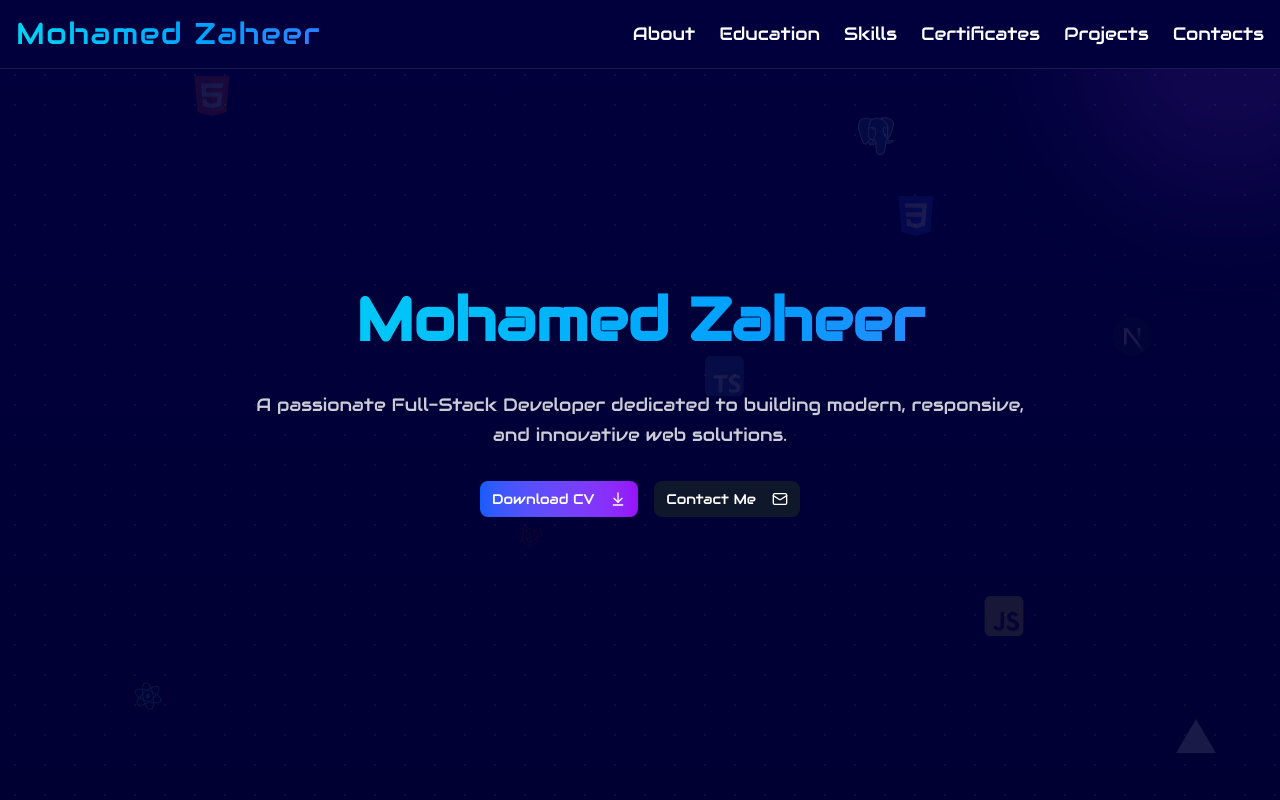
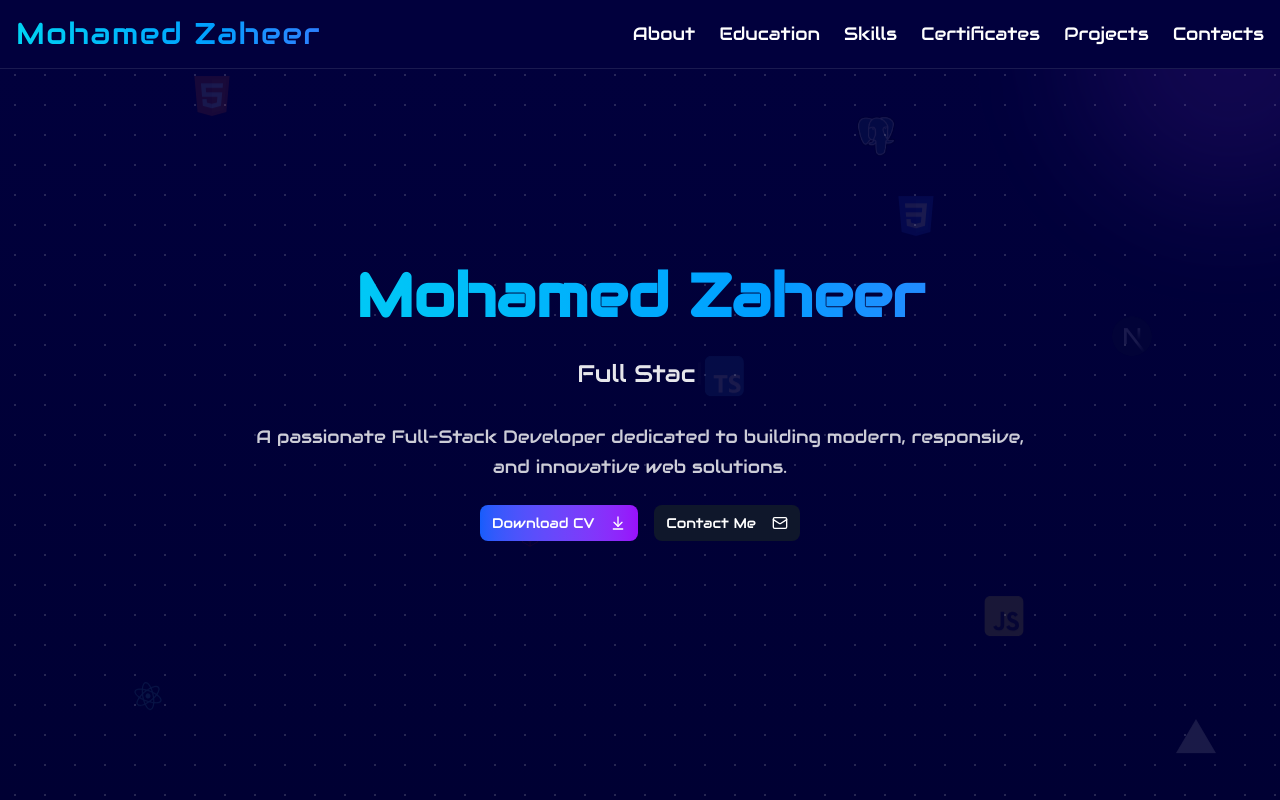
Before and after one commit to Zaheer2003/Portfolio_Zaheer, a Next.js app: page / in a window 1280 px wide. Shown: the top 800 px of the page. Built offline with nearby package versions, Linux system fonts and the light colour scheme.

Commit message:
Update Hero section: add animated role, enhance grid background, remove profile image

```diff
--- a/package.json
+++ b/package.json
@@ -42,6 +42,7 @@
     "react-resizable-panels": "^3.0.2",
     "tailwind-merge": "^3.3.0",
     "tailwindcss": "^4.1.8",
+    "typewriter-effect": "^2.22.0",
     "zod": "^3.25.36"
   },
   "devDependencies": {
--- a/src/components/Hero.tsx
+++ b/src/components/Hero.tsx
@@ -2,13 +2,14 @@
 import Link from 'next/link'
 import { Button } from './ui/button'
 import { ArrowDownToLine, Mail } from 'lucide-react'
+import Typewriter from 'typewriter-effect'
 
 export default function Hero() {
   return (
     <section className="relative min-h-screen flex items-center justify-center bg-gradient-to-b from-[#01003D] to-[#000033] text-white font-audiowide px-4 overflow-hidden">
 
-      {/* Background Grid Pattern */}
-      <div className="absolute inset-0 z-0 pointer-events-none bg-[radial-gradient(circle,_rgba(255,255,255,0.05)_1px,_transparent_1px)] [background-size:30px_30px]"></div>
+      {/* Background Grid Pattern with enhanced white color */}
+      <div className="absolute inset-0 z-0 pointer-events-none bg-[radial-gradient(circle,_rgba(255,255,255,0.15)_1px,_transparent_1px)] [background-size:30px_30px]"></div>
 
       {/* Animated Tech Stack Icons Background */}
       <div className="absolute inset-0 z-0 pointer-events-none">
@@ -28,8 +29,6 @@ export default function Hero() {
             key={i}
             className={`absolute ${icon.style} w-10 h-10 opacity-10 animate-floating`}
           >
-            {/* Reintroduce this line only if you're importing Image from 'next/image' */}
-            {/* <Image src={icon.src} alt="Tech Icon" fill className="object-contain" /> */}
             <img src={icon.src} alt="Tech Icon" className="w-full h-full object-contain" />
           </div>
         ))}
@@ -39,15 +38,33 @@ export default function Hero() {
       <div className="absolute top-[-100px] right-[-100px] w-[300px] h-[300px] bg-purple-500/20 rounded-full blur-3xl animate-pulse z-0"></div>
 
       {/* Hero Content */}
-      <div className="text-center max-w-3xl space-y-8 z-10">
+      <div className="text-center max-w-3xl space-y-6 z-10">
 
         {/* Name Heading */}
         <h1 className="text-4xl md:text-6xl font-bold leading-tight bg-gradient-to-r from-cyan-400 to-blue-500 text-transparent bg-clip-text">
           Mohamed Zaheer
         </h1>
 
+        {/* Animated Role Subtitle */}
+        <div className="text-lg md:text-2xl font-medium text-white/90 h-10">
+          <Typewriter
+            options={{
+              strings: [
+                'Software Engineer',
+                'Full Stack Developer',
+                'UI/UX Designer',
+              ],
+              autoStart: true,
+              loop: true,
+              delay: 60,
+              deleteSpeed: 30,
+              pauseFor: 1500,
+            }}
+          />
+        </div>
+
         {/* Short Bio */}
-        <p className="text-white/80 text-base md:text-lg leading-relaxed">
+        <p className="text-white/80 text-base md:text-lg leading-relaxed mt-2">
           A passionate Full-Stack Developer dedicated to building modern, responsive,<br /> and innovative web solutions.
         </p>
 
```
Also changed, not shown: 1 other file (tests, documents, lock files or other folders).
